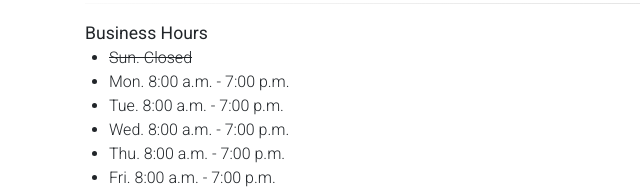
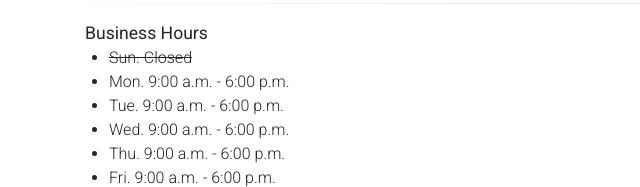
Before and after one commit to queenscleaners/queenscleaners.github.io, a plain HTML site: page index.html in a window 1280 px wide. Shown: the part 617-804 px from the top of the page, 0-640 px from the left. Drawn offline with nearby package versions, Linux system fonts and the light colour scheme.

Commit message:
Update hours

```diff
--- a/index.html
+++ b/index.html
@@ -106,11 +106,11 @@
             <span class="header-text">Business Hours</span>
             <ul>
               <li id="day0" class="strikethrough">Sun. Closed</li>
-              <li id="day1">Mon. 8:00 a.m. - 7:00 p.m.</li>
-              <li id="day2">Tue. 8:00 a.m. - 7:00 p.m.</li>
-              <li id="day3">Wed. 8:00 a.m. - 7:00 p.m.</li>
-              <li id="day4">Thu. 8:00 a.m. - 7:00 p.m.</li>
-              <li id="day5">Fri. 8:00 a.m. - 7:00 p.m.</li>
+              <li id="day1">Mon. 9:00 a.m. - 6:00 p.m.</li>
+              <li id="day2">Tue. 9:00 a.m. - 6:00 p.m.</li>
+              <li id="day3">Wed. 9:00 a.m. - 6:00 p.m.</li>
+              <li id="day4">Thu. 9:00 a.m. - 6:00 p.m.</li>
+              <li id="day5">Fri. 9:00 a.m. - 6:00 p.m.</li>
               <li id="day6">Sat. 9:00 a.m. - 5:00 p.m.</li>
             </ul>
             <br />
```
